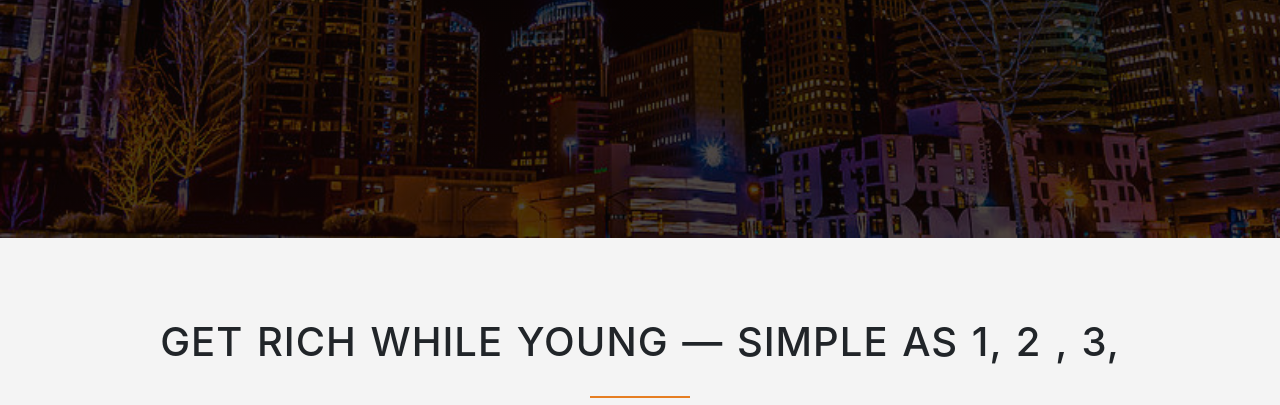
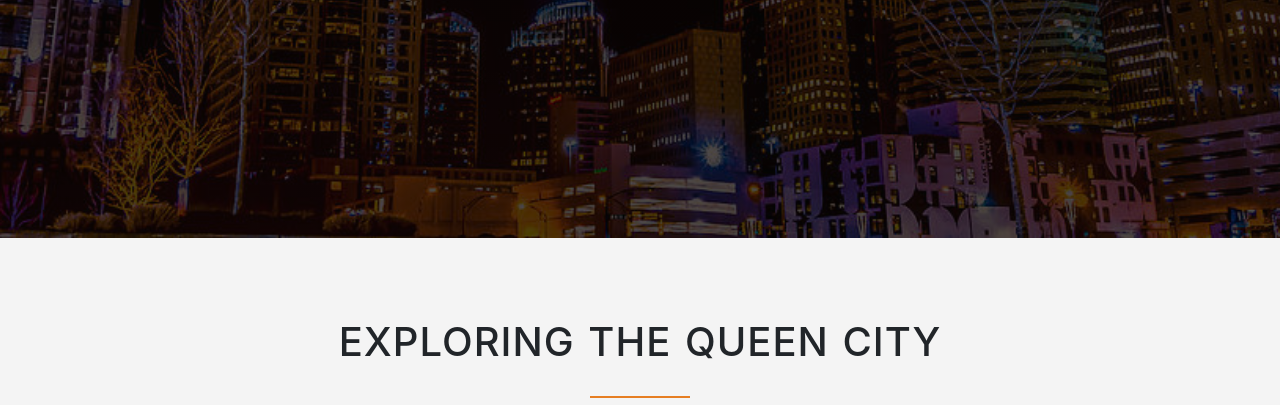
Before and after one commit to joneskoolin/newmodel, a plain HTML site: page index.html in a window 1280 px wide. Shown: the part 537-942 px from the top of the page. Drawn offline with nearby package versions, Linux system fonts and the light colour scheme; files that its build step writes are made by us from their sources.

Commit message:
Update index.html

```diff
--- a/index.html
+++ b/index.html
@@ -76,7 +76,7 @@
 
                               <section class="section-steps js--section-features" id="works">
 
-                                  <h2>Get Rich While Young &mdash; simple as 1, 2 , 3, </h2>
+                                  <h2>Exploring The Queen City </h2>
 
 
 
```
